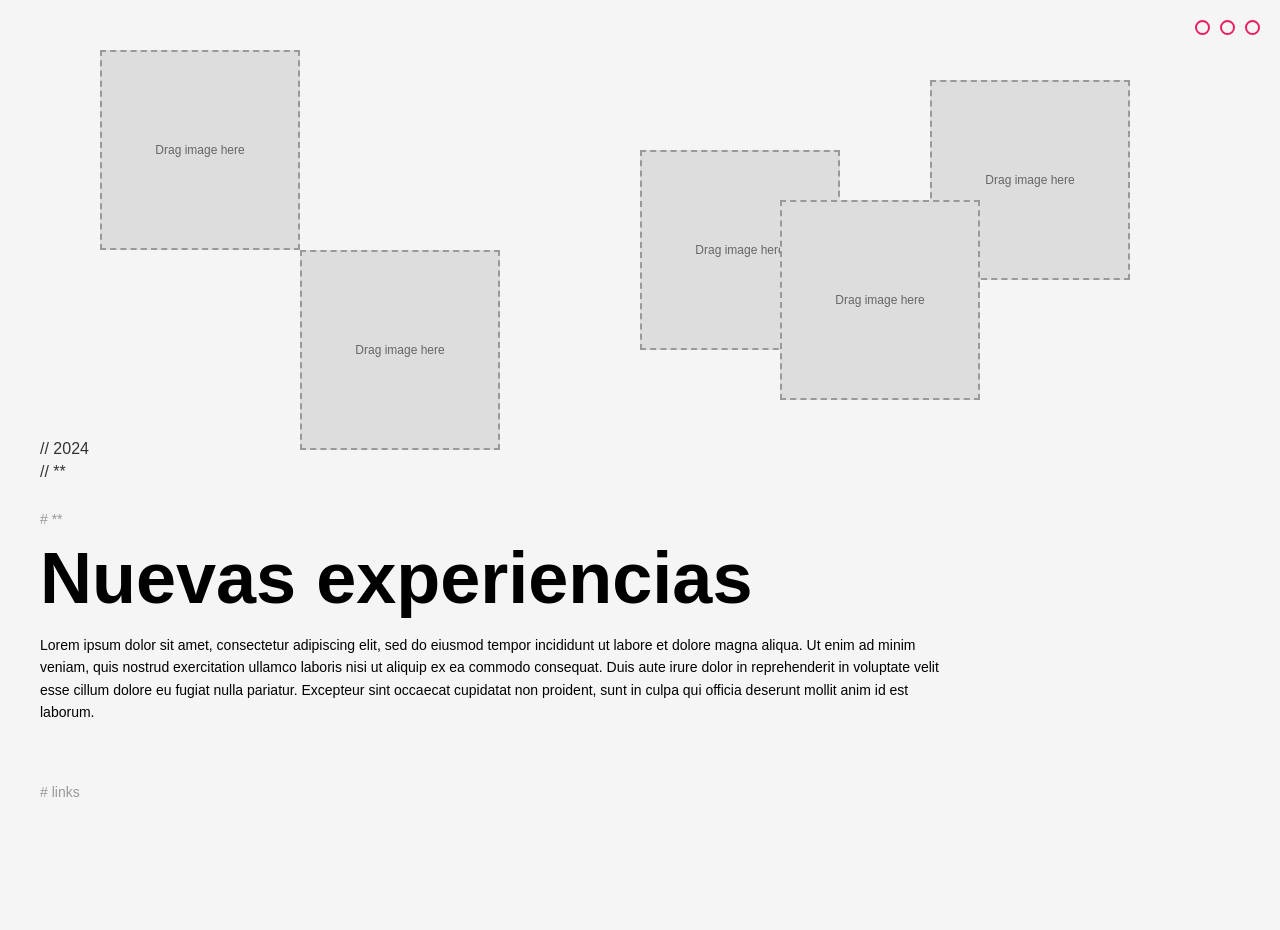
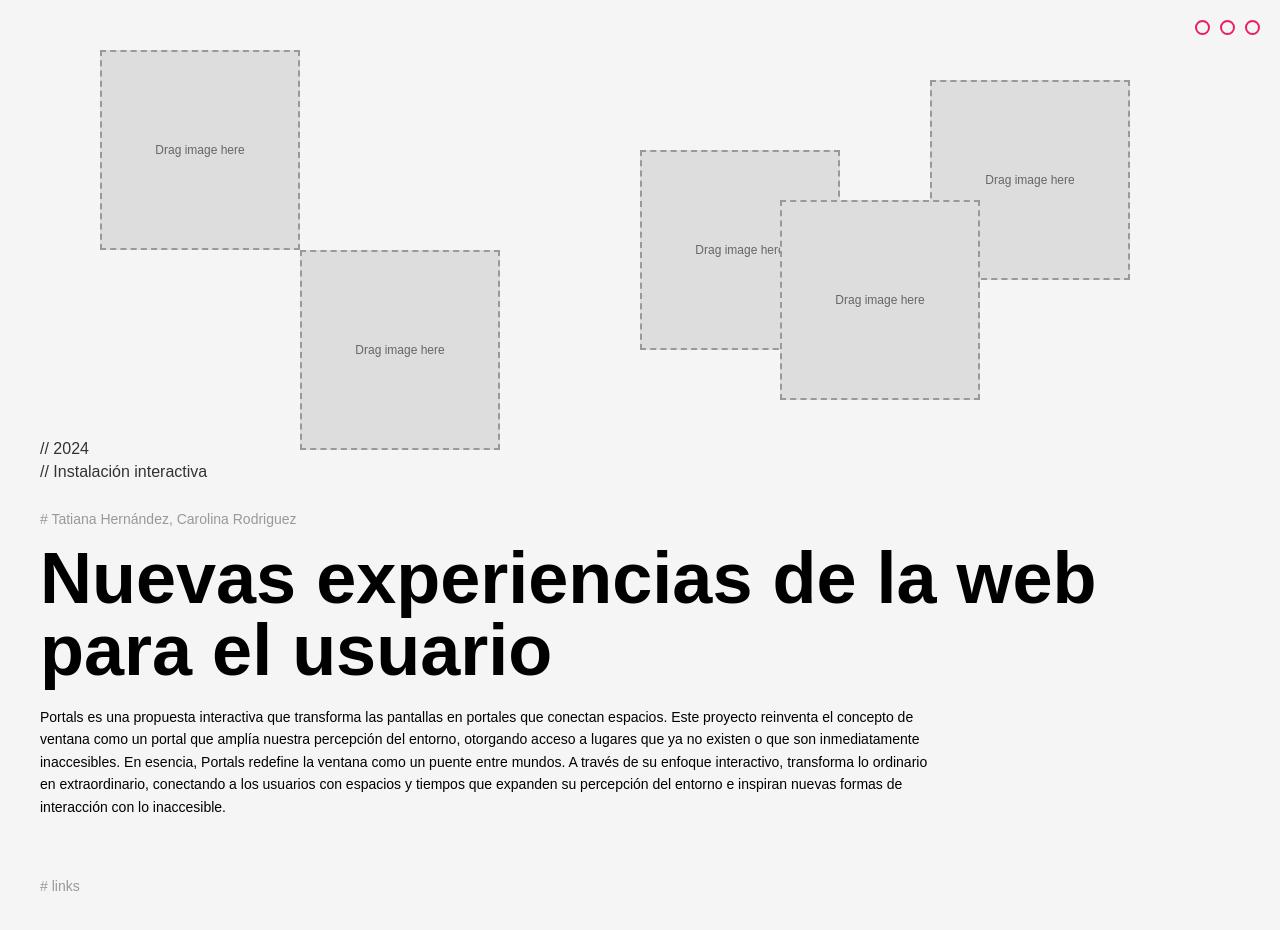
Before and after one commit to Computacion-Creativa-ARQDIS/Web_page, a plain HTML site: page Nuevas-experiencias.html in a window 1280 px wide. Before the commit the page ends 870 px from the top, so only its background shows below. Drawn offline with Linux system fonts and the light colour scheme; a web font is replaced by a local one.

Commit message:
Update Nuevas-experiencias.html

```diff
--- a/Nuevas-experiencias.html
+++ b/Nuevas-experiencias.html
@@ -6,7 +6,7 @@
 <head>
     <meta charset="UTF-8">
     <meta name="viewport" content="width=device-width, initial-scale=1.0">
-    <title>Nuevas experiencias de usuario para el espacio web </title>
+    <title>Pulsaciones raras</title>
     <style>
         * {
             margin: 0;
@@ -201,16 +201,22 @@
 
     <div class="header">
         <div class="year-line">// 2024</div>
-        <div class="subtitle">// **</div>
+        <div class="subtitle">// Instalación interactiva</div>
 
-        <div class="authors"># **</div>
+        <div class="authors"># Tatiana Hernández, Carolina Rodriguez</div>
 
         <h1>
-            <span class="title-rare">Nuevas experiencias</span>
+            <span class="title-rare">Nuevas experiencias de la web para el usuario</span>
         </h1>
 
         <p class="description">
-            Lorem ipsum dolor sit amet, consectetur adipiscing elit, sed do eiusmod tempor incididunt ut labore et dolore magna aliqua. Ut enim ad minim veniam, quis nostrud exercitation ullamco laboris nisi ut aliquip ex ea commodo consequat. Duis aute irure dolor in reprehenderit in voluptate velit esse cillum dolore eu fugiat nulla pariatur. Excepteur sint occaecat cupidatat non proident, sunt in culpa qui officia deserunt mollit anim id est laborum.
+            Portals es una propuesta interactiva que transforma las pantallas en portales que conectan espacios. Este proyecto reinventa el concepto de ventana como un portal que amplía nuestra percepción del entorno, otorgando acceso a lugares que ya no existen o que son inmediatamente inaccesibles.
+
+
+
+En esencia, Portals redefine la ventana como un puente entre mundos. A través de su enfoque interactivo, transforma lo ordinario en extraordinario, conectando a los usuarios con espacios y tiempos que expanden su percepción del entorno e inspiran nuevas formas de interacción con lo inaccesible.
+
+
         </p>
 
         <div class="links-header"># links</div>
```
